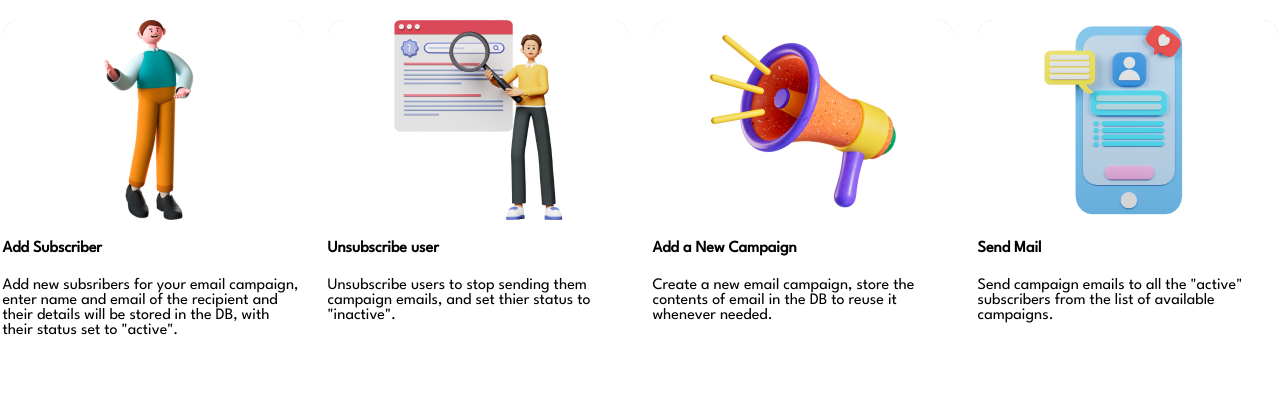
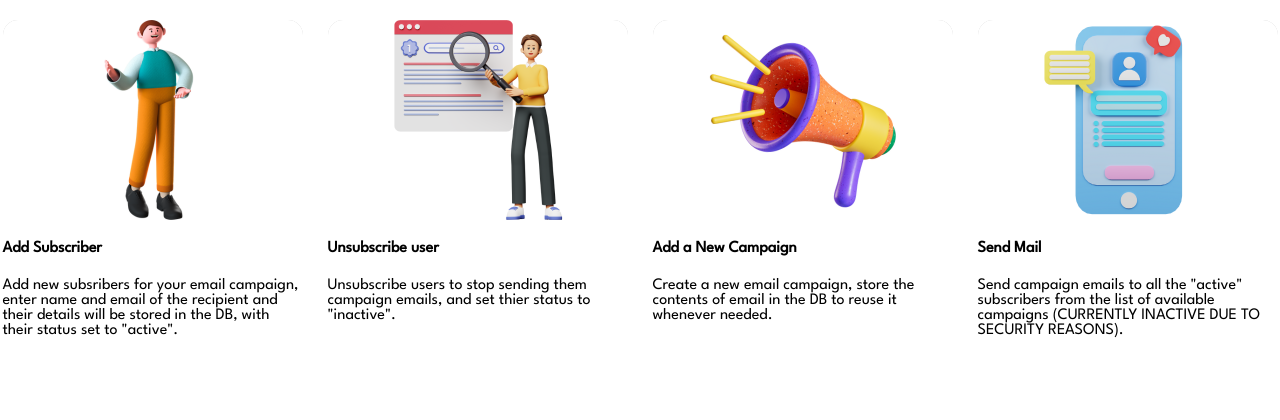
Before and after one commit to utkarsh23kushwaha/mailed-it, a Django app: template templates/base.html in a window 1280 px wide. Shown: the part 660-1080 px from the top of the page. Run offline with Django 3.2, Linux system fonts and the light colour scheme; the template is opened without the code that fills it, so the values that code supplies are empty.

Commit message:
Update base.html

```diff
--- a/templates/base.html
+++ b/templates/base.html
@@ -111,7 +111,7 @@
             <img src="/static/send_email.png" class="card-img-top" alt="Card Image">
             <div class="card-body">
                 <h4 class="card-title"> Send Mail </h4>
-                <p class="card-text"> Send campaign emails to all the "active" subscribers from the list of available campaigns.</p>
+                <p class="card-text"> Send campaign emails to all the "active" subscribers from the list of available campaigns (CURRENTLY INACTIVE DUE TO SECURITY REASONS).</p>
 
             </div>
         </div>
```
